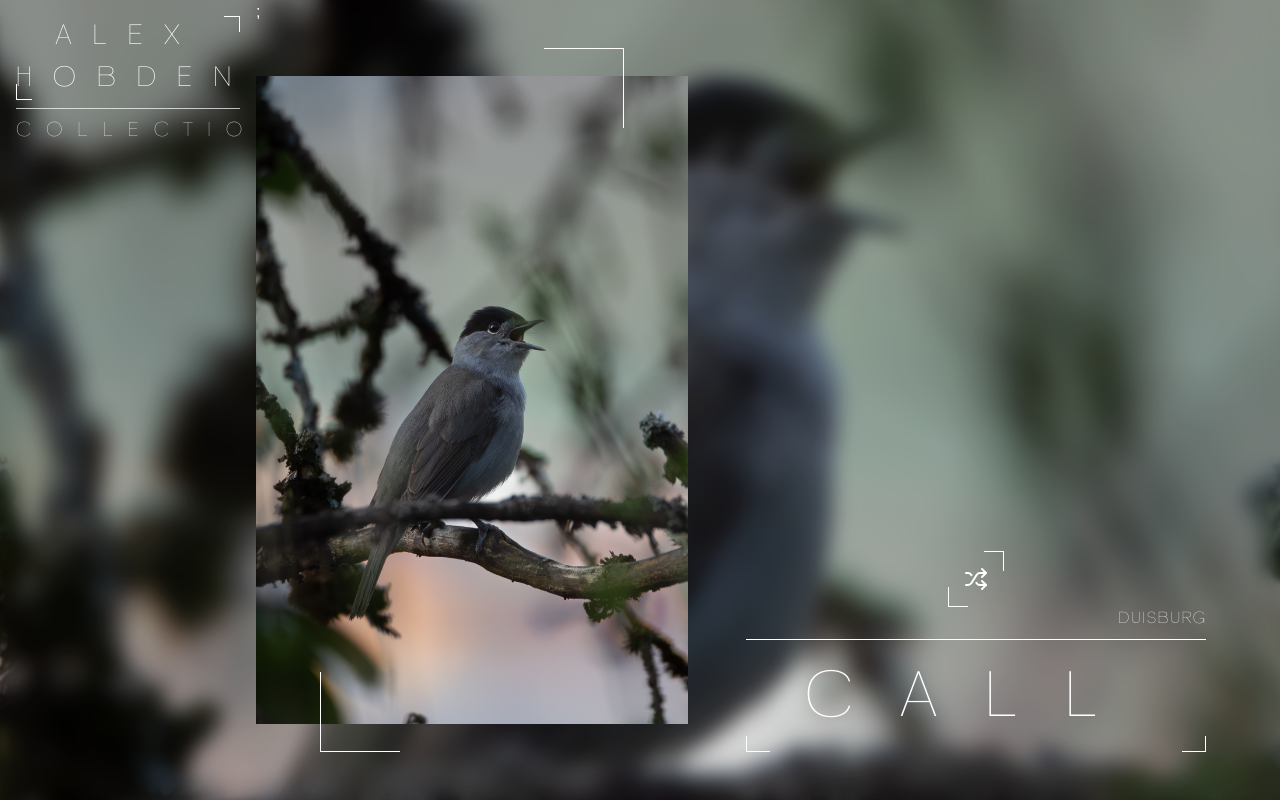
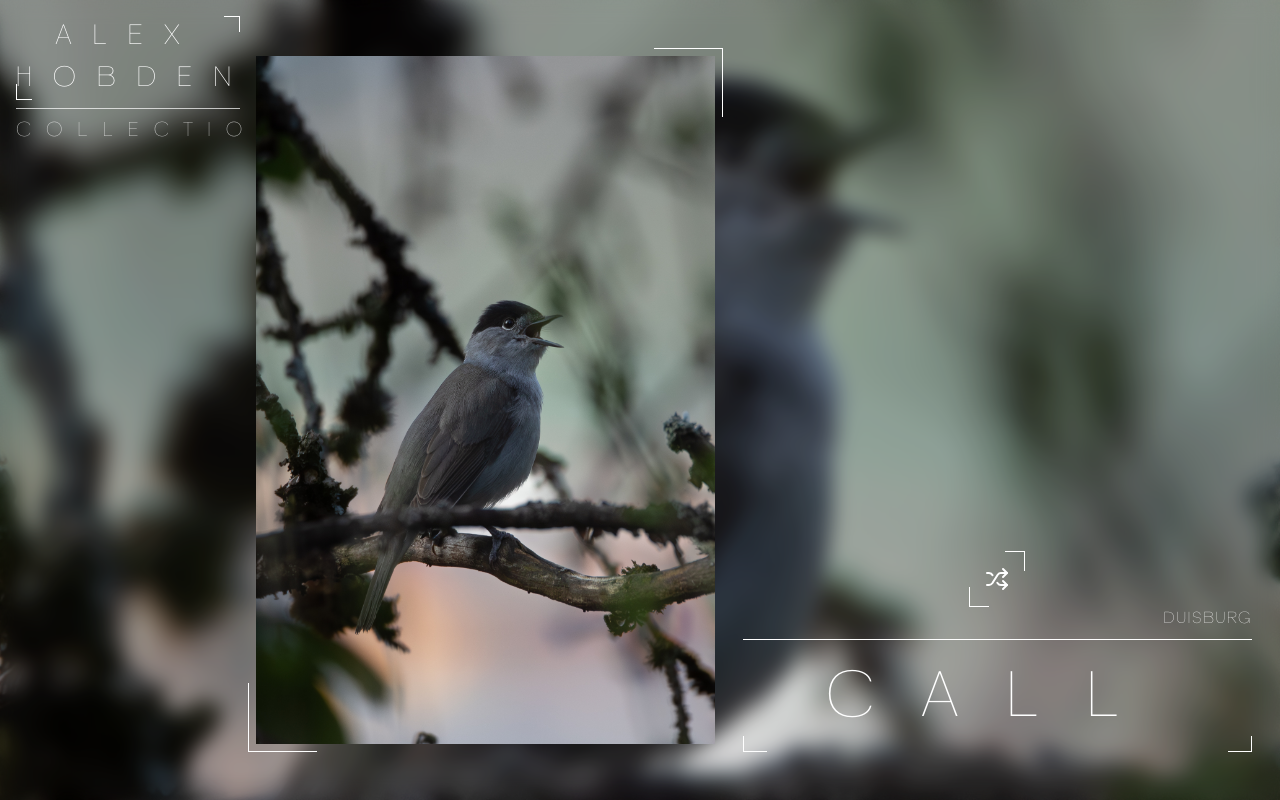
Before and after one commit to alexhobden/photopage, a Next.js app: page / in a window 1280 px wide. Both pictures are taken after a click on the button 976 px from the left and 579 px from the top of the page. Built offline with nearby package versions, Linux system fonts and the light colour scheme.

Commit message:
Refactor MainImage and RightSection components for improved layout and styling; update Sidebar background color

```diff
--- a/app/main-image.tsx
+++ b/app/main-image.tsx
@@ -7,11 +7,13 @@ type Props = {
 
 export const MainImage = ({ imageSrc }: Props) => {
   return (
+    <div className="h-full flex flex-col justify-center">
       <motion.div
         initial={{ scale: 1 }}
         animate={{ scale: [1, 1.2, 1] }} // Grow then shrink
         transition={{ duration: 0.4, ease: "easeInOut" }} // Smooth effect
-      className="relative w-full lg:w-auto flex-1"
+        // className="relative lg:my-14 lg:mr-20 lg:w-auto flex-1 bg-red-500/20"
+        className=" relative h-[calc(100%-112px)] aspect-[2/3]"
       >
         {imageSrc && (
           <>
@@ -20,13 +22,14 @@ export const MainImage = ({ imageSrc }: Props) => {
               alt="Skull"
               fill
               objectFit="contain"
-            className="lg:py-14 lg:pr-20"
             />
-          <div className="hidden lg:block border-white h-20 w-20 border-b-[0.8px] border-l-[0.8px] bottom-12 left-16  lg:absolute"></div>
-          <div className="hidden lg:block border-white h-20 w-20 border-t-[0.8px] border-r-[0.8px] top-12 right-36  lg:absolute"></div>
+            <div className=""></div>
+            <div className=""></div>
+            <div className="hidden lg:block border-white  w-[15%] aspect-square border-b-[0.8px] border-l-[0.8px] -bottom-2 -left-2 lg:absolute"></div>
+            <div className="hidden lg:block border-white  w-[15%] aspect-square border-t-[0.8px] border-r-[0.8px] -top-2 -right-2 lg:absolute"></div>
           </>
         )}
-      ;
       </motion.div>
+    </div>
   );
 };
--- a/app/right-section.tsx
+++ b/app/right-section.tsx
@@ -62,7 +62,7 @@ export const RightSection = ({
       clearTimeout(settleLetters);
       clearTimeout(finalize);
     };
-  }, [title, duration]); // 🔥 Now it resets properly when `title` changes!
+  }, [title, duration]);
 
   useEffect(() => {
     setFontSize(64);
@@ -87,26 +87,19 @@ export const RightSection = ({
   }, [displayText]);
 
   return (
-    <div className="absolute lg:relative flex flex-col justify-end items-center lg:pb-8 lg:-left-12  h-full w-full lg:w-auto flex-1  font-glasgow">
+    <div className="absolute lg:relative  flex flex-col justify-end items-center lg:pb-8   h-full w-full lg:w-auto flex-1 font-glasgow">
       {/* <div className="w-[90%] flex flex-1 items-center justify-end"> */}
-      <button onClick={fetchRandomImage} className="">
+      <button onClick={fetchRandomImage} className="group">
         <motion.div
           whileHover={{ scale: 1.2 }}
           className="relative flex items-center justify-center w-14 h-14"
         >
           {/* Shuffle Icon Centered */}
-          <motion.div
-            whileHover={{ scale: 1.2 }}
-            className="z-10"
-            whileTap={{ scale: 0.9 }}
-          >
+          <motion.div className="z-10" whileTap={{ scale: 0.9 }}>
             <Shuffle className="text-white w-6 h-6 stroke-1.3" />
           </motion.div>
           {/* Corner Borders */}
-          <motion.div
-            className="w-14 h-14 absolute"
-            whileHover={{ scale: 1.2 }}
-          >
+          <motion.div className="w-14 h-14 absolute group-active:scale-125 transition-transform">
             <div className="border-white h-5 w-5 border-b-[0.8px] border-l-[0.8px] bottom-0 left-0 absolute"></div>
             <div className="border-white h-5 w-5 border-t-[0.8px] border-r-[0.8px] top-0 right-0 absolute"></div>
           </motion.div>
--- a/app/sidebar.tsx
+++ b/app/sidebar.tsx
@@ -1,6 +1,6 @@
 export const Sidebar = () => {
   return (
-    <div className="w-full lg:w-1/5 font-glasgow  p-4">
+    <div className="w-full lg:w-1/5 font-glasgow bg-green-500/20 p-4">
       <div>
         <div className="relative ">
           <h1 className="lg:text-[1.75em] font-light text-center tracking-[0.75em]">
```
Lines whose indentation alone changed are shown as unchanged.
